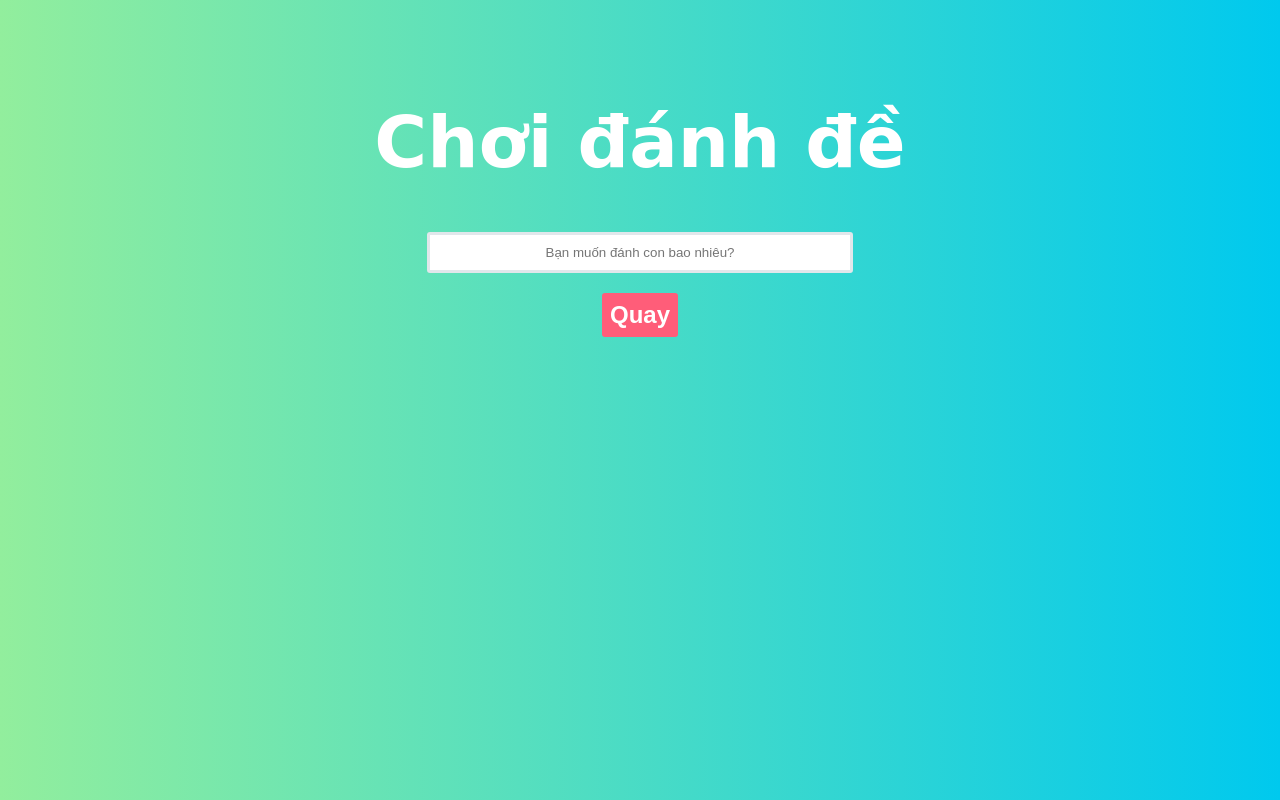
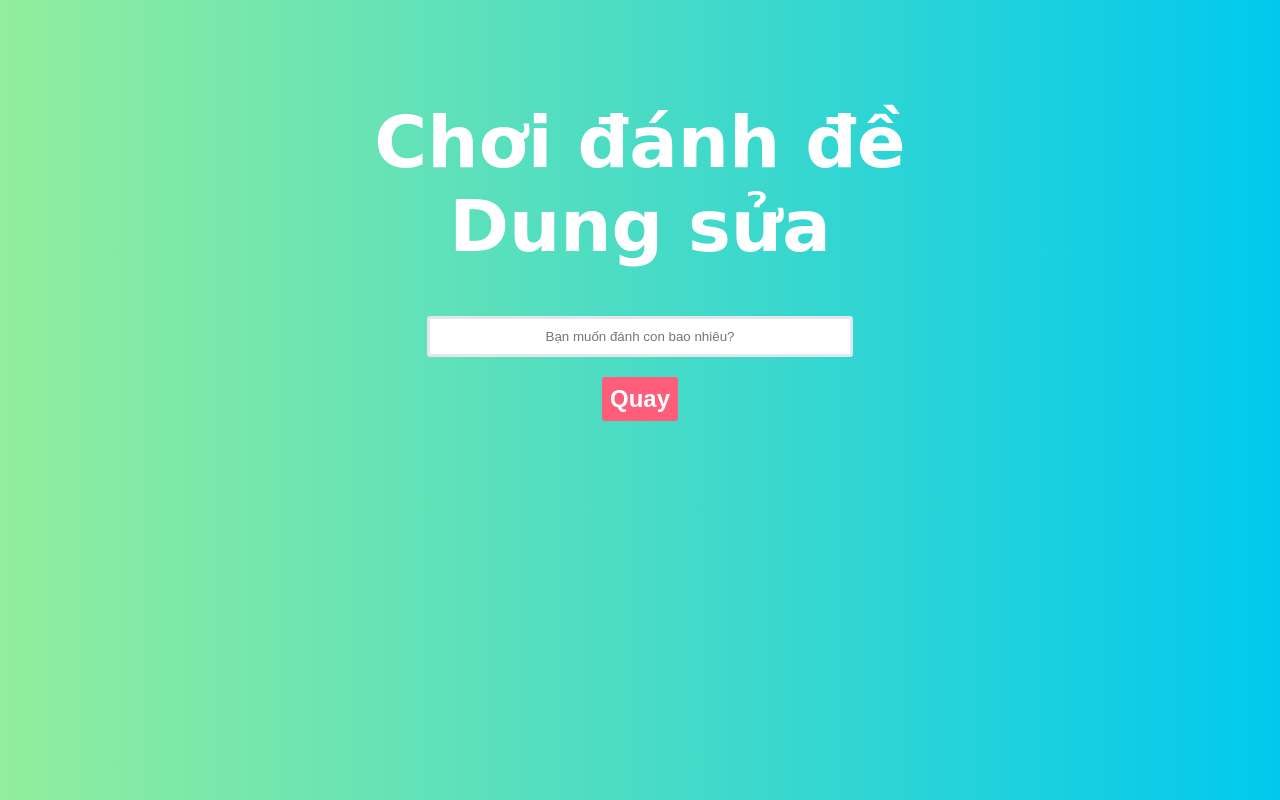
Before and after one commit to PhuTaliban/stevedien, a plain HTML site: page random/index.html in a window 1280 px wide. Drawn offline with Linux system fonts and the light colour scheme; a web font is replaced by a local one.

Commit message:
Dung sua h1

```diff
--- a/random/index.html
+++ b/random/index.html
@@ -8,7 +8,7 @@
 </head>
 <body>
 <div>
-    <h1>Chơi đánh đề</h1>
+    <h1>Chơi đánh đề Dung sửa</h1>
     <input type="text" id="sode" placeholder="Bạn muốn đánh con bao nhiêu?" /><br>
     <button id="btn">Quay</button>
     <p id="ketqua"></p>
```
